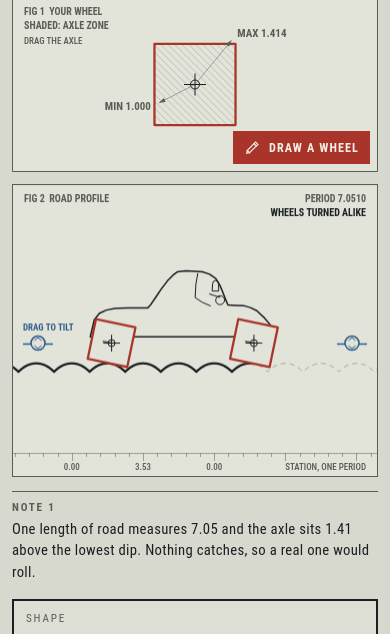
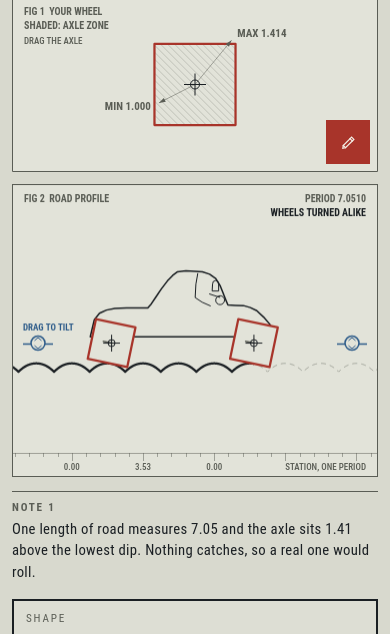
Before and after one commit to BaselAshraf81/roadwright, a website built with Vite: page index.html in a window 390 px wide. Shown: the part 185-819 px from the top of the page. Built offline with nearby package versions, Linux system fonts and the light colour scheme; no server answers.

Commit message:
Shrink the draw button to an icon on narrow phones
At 360px the labelled Draw a wheel button ran nearly the full width of FIG 1 and sat directly on top of the shaded axle zone, the one thing that band exists to show.

Below 480px it collapses to a 44px icon-only square. The label stays in the DOM as visually-hidden text, so the accessible name and the click behaviour are unchanged, only the visible width. Above 480px, where a labelled button has room without covering the part, nothing changes.

Confirmed at 360, 412 and 768px: the button no longer overlaps the axle zone on a phone, keeps its full label from 480px up, and toggling drawing mode still swaps the pencil for the pressed state correctly at every width.

```diff
--- a/index.html
+++ b/index.html
@@ -132,7 +132,7 @@
               <path d="M14.2 6.6 L17.4 9.8" />
               <path d="M4.6 16.2 L7.8 19.4" />
             </svg>
-            <span id="draw-btn-label">Draw a wheel</span>
+            <span id="draw-btn-label" class="draw-cta__label">Draw a wheel</span>
           </button>
         </section>
 
--- a/styles/sheet.css
+++ b/styles/sheet.css
@@ -301,6 +301,38 @@ body {
     right: 8px;
     font-size: 0.76rem;
     padding: 7px 10px;
+  }
+}
+
+/*
+ * Icon only below 480px.
+ *
+ * At 360px the labelled button ran almost the full width of the band and sat
+ * directly over the shaded axle zone, the one thing FIG 1 exists to show. The
+ * label is what makes it findable in a wide band; a narrow band does not have
+ * room to spend on that and still show the part underneath it. The circle it
+ * shrinks to still meets the 44px touch target and keeps its accessible name
+ * from the button's own label, so nothing here loses meaning, only width.
+ */
+@media (max-width: 480px) {
+  .draw-cta {
+    padding: 0;
+    width: 44px;
+    height: 44px;
+    justify-content: center;
+    gap: 0;
+  }
+
+  .draw-cta__label {
+    position: absolute;
+    width: 1px;
+    height: 1px;
+    margin: -1px;
+    padding: 0;
+    overflow: hidden;
+    clip-path: inset(50%);
+    white-space: nowrap;
+    border: 0;
   }
 }
 
```
